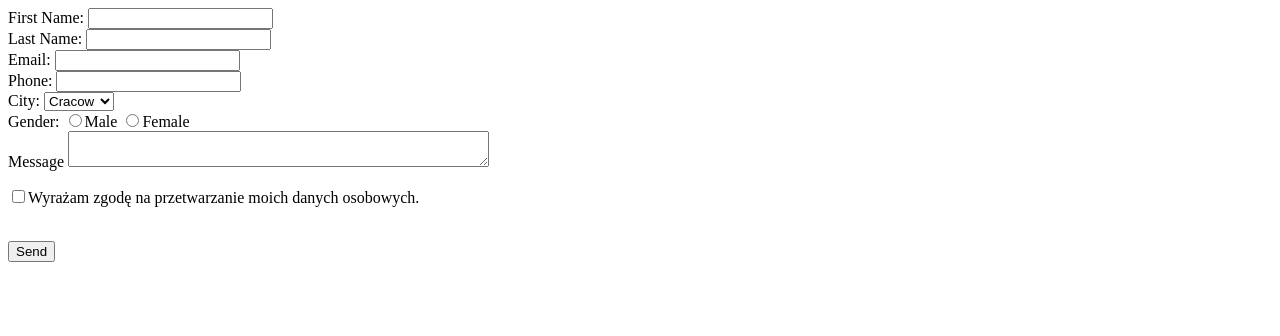
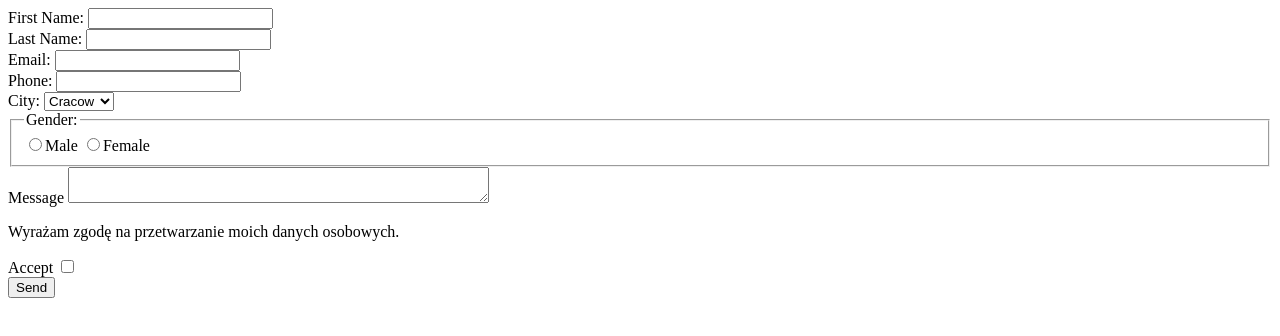
Before and after one commit to strzala92/strzala92.github.io, a plain HTML site: page zadania-domowe/zadanie-2/index.html in a window 1280 px wide. Drawn offline with Linux system fonts and the light colour scheme.

Commit message:
Poprawiony

```diff
--- a/zadania-domowe/zadanie-2/index.html
+++ b/zadania-domowe/zadanie-2/index.html
@@ -28,15 +28,19 @@
             <option value="gdansk">Gdansk </option>
         </select> <br/>
 
-        <label for="gender">Gender:</label>
-        <input type="radio" name="gender" value="male" id="gender">Male
-        <input type="radio" name="gender" value="female" >Female<br>
-
+ <fieldset>
+  <legend>Gender:</legend>
+        <label for="gender"></label><input type="radio" name="gender" value="male"  id="gender">Male
+        <label for="gender"></label> <input type="radio" name="gender" value="female" id="gender">Female<br>
+        </fieldset>
         <label for="message">Message</label>
         <textarea name="message" rows="2" cols="50" id="message"></textarea><br>
 
 
-        <p><input type="checkbox" name="check">Wyrażam zgodę na przetwarzanie moich danych osobowych.</p><br>
+        <p>Wyrażam zgodę na przetwarzanie moich danych osobowych.</p>
+        <label for="check">Accept</label>
+        <input type="checkbox" name="check" id="check">
+        <br>
 
 
         <input type="submit" value="Send">
```
